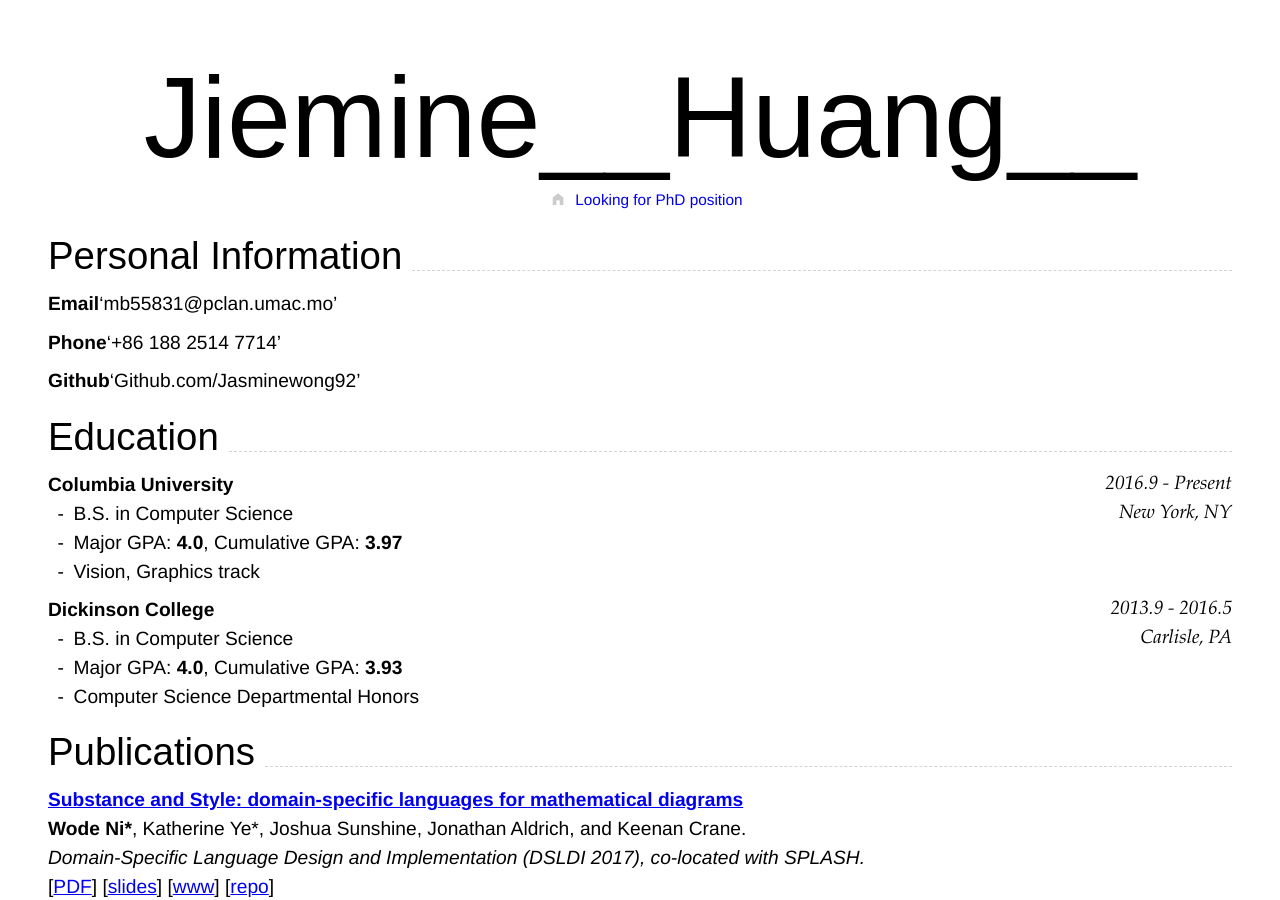
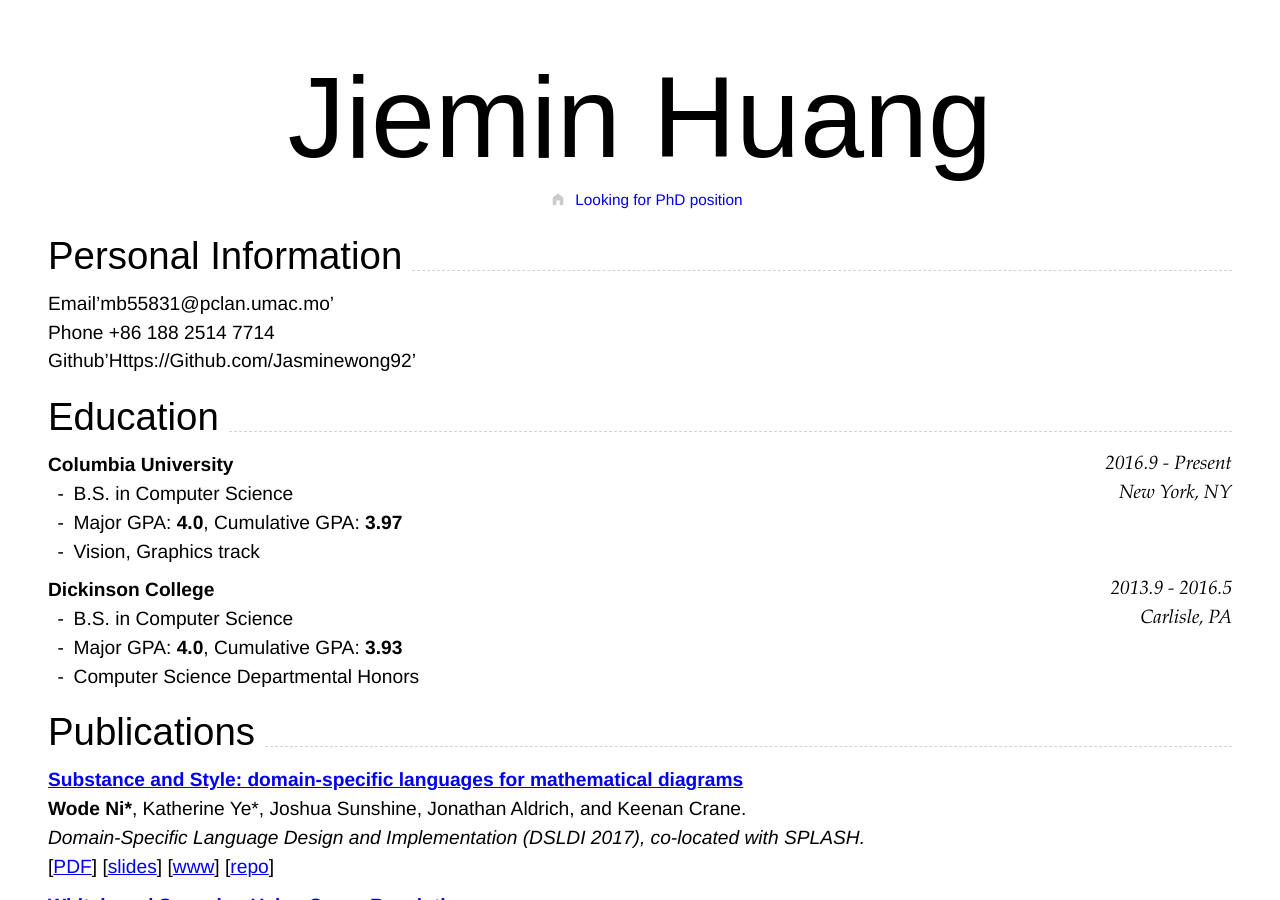
Before and after one commit to Jasminewong92/Jiemin-Huang.github.io, a Jekyll site: the page built from nimo-markdown-cv-c67f47571b3ac91db155d8a3d59f8a8a8c04a124/index.md, in a window 1280 px wide and 900 px high. Built offline with Jekyll 4.4.1, drawn with Linux system fonts in a browser that asks for light colours.

Commit message:
Update index.md

````diff
--- a/nimo-markdown-cv-c67f47571b3ac91db155d8a3d59f8a8a8c04a124/index.md
+++ b/nimo-markdown-cv-c67f47571b3ac91db155d8a3d59f8a8a8c04a124/index.md
@@ -3,7 +3,7 @@ layout: cv
 title: Jasmine's CV
 pdf: true
 ---
-# Jiemine__Huang__
+# Jiemin  Huang
 
 <div id="webaddress">
 <i class="fi-home" style="margin-left:1em"></i>
@@ -13,11 +13,16 @@ pdf: true
 
 ## Personal Information
 
-### __Email__'mb55831@pclan.umac.mo'
+```
 
-### __Phone__'+86 188 2514 7714'
+```
+Email'mb55831@pclan.umac.mo'
 
-### __Github__'Github.com/Jasminewong92'
+
+Phone     +86 188 2514 7714
+
+
+Github'Https://Github.com/Jasminewong92'
 
 
 
````
